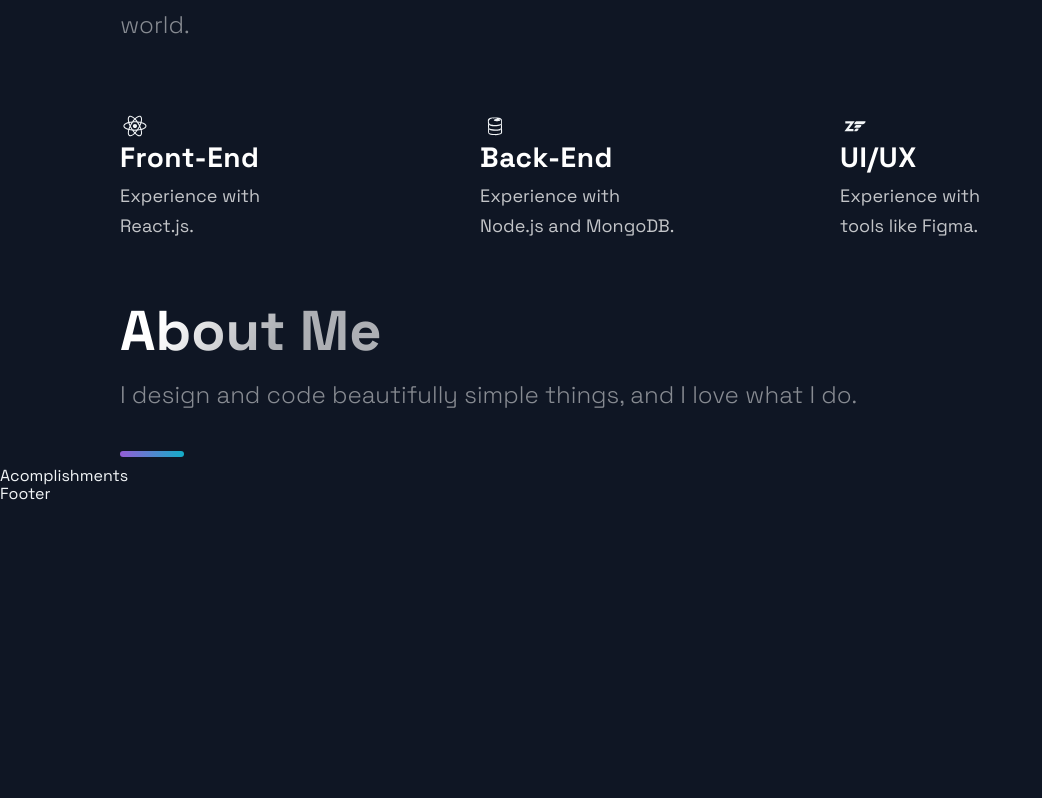
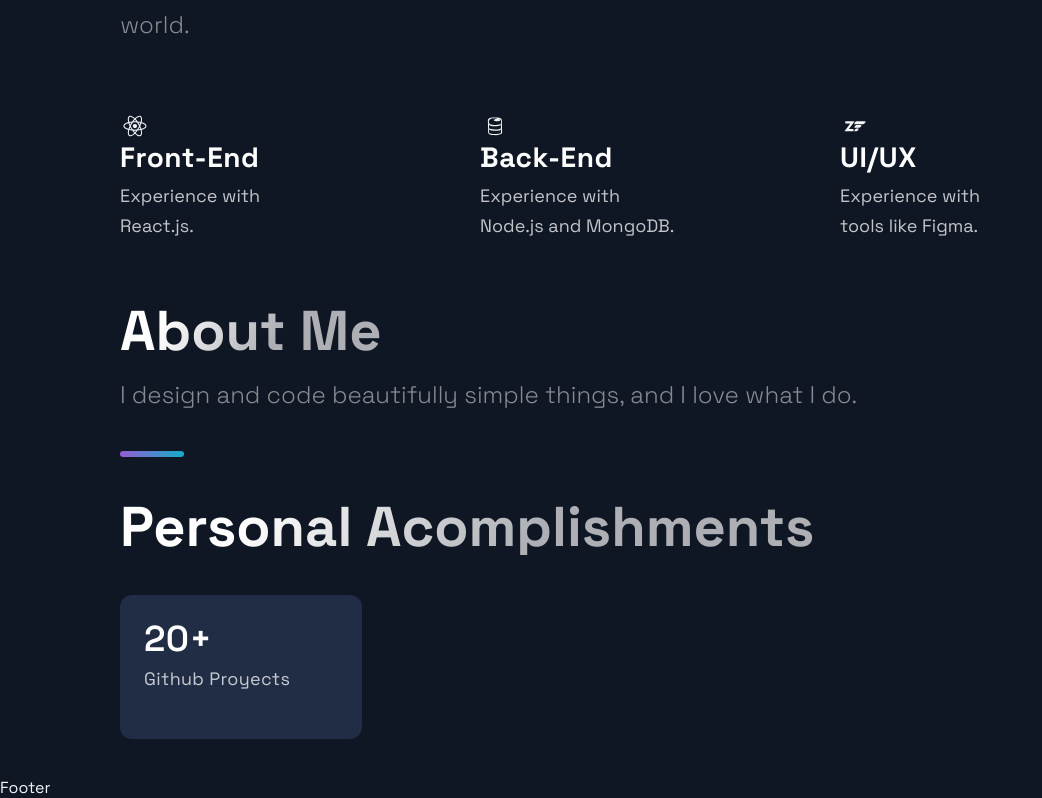
Before and after one commit to marasortiz/portfolio, a Next.js app: page / in a window 1280 px wide. Shown: the part 2358-3156 px from the top of the page, without its empty margins (0-1042 px from the left). Before the commit the page ends 2862 px from the top, so only its background shows below. Built offline with nearby package versions, Linux system fonts and the light colour scheme.

Commit message:
Acomplishments Ended

```diff
--- a/src/components/Acomplishments/Acomplishments.js
+++ b/src/components/Acomplishments/Acomplishments.js
@@ -1,19 +1,34 @@
 import React from 'react';
 
+import { Box, Boxes, BoxNum, BoxText } from './AcomplishmentsStyles';
 import { Section, SectionDivider, SectionTitle } from '../../styles/GlobalComponents';
-import { Box, Boxes, BoxNum, BoxText } from './AcomplishmentsStyles';
 
 const data = [
-  { number: 20, text: 'Open Source Projects'},
-  { number: 1000, text: 'Students', },
-  { number: 1900, text: 'Github Followers', },
-  { number: 5000, text: 'Github Stars', }
+  // Examples
+  // { number: 20, text: 'Open Source Projects'},
+  // { number: 1000, text: 'Students', },
+  // { number: 1900, text: 'Github Followers', },
+  { number: 20, text: 'Github Proyects', }
 ];
 
 const Acomplishments = () => (
-  <div>
-    Acomplishments
-  </div>
+  <Section>
+    <SectionTitle>
+      Personal Acomplishments
+    </SectionTitle>
+    <Boxes>
+      {data.map((card, index) => (
+        <Box key={index}>
+          <BoxNum>
+            {card.number}+
+          </BoxNum>
+          <BoxText>
+            {card.text}
+          </BoxText>
+        </Box>
+      ))}
+    </Boxes>
+  </Section>
 );
 
 export default Acomplishments;
```
